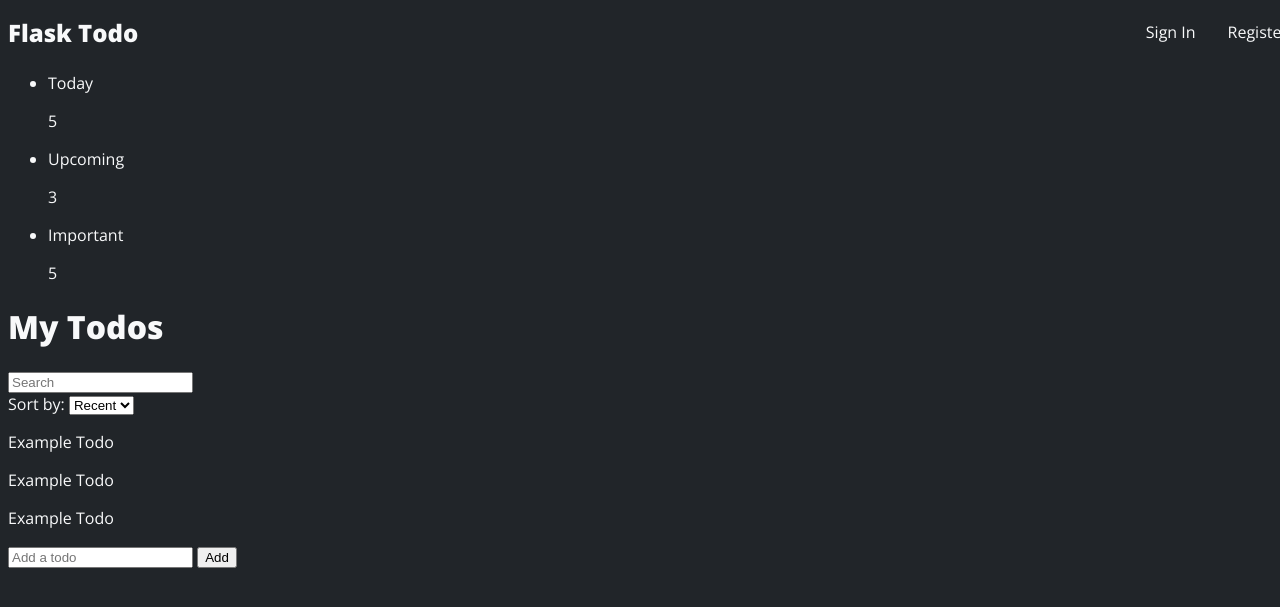
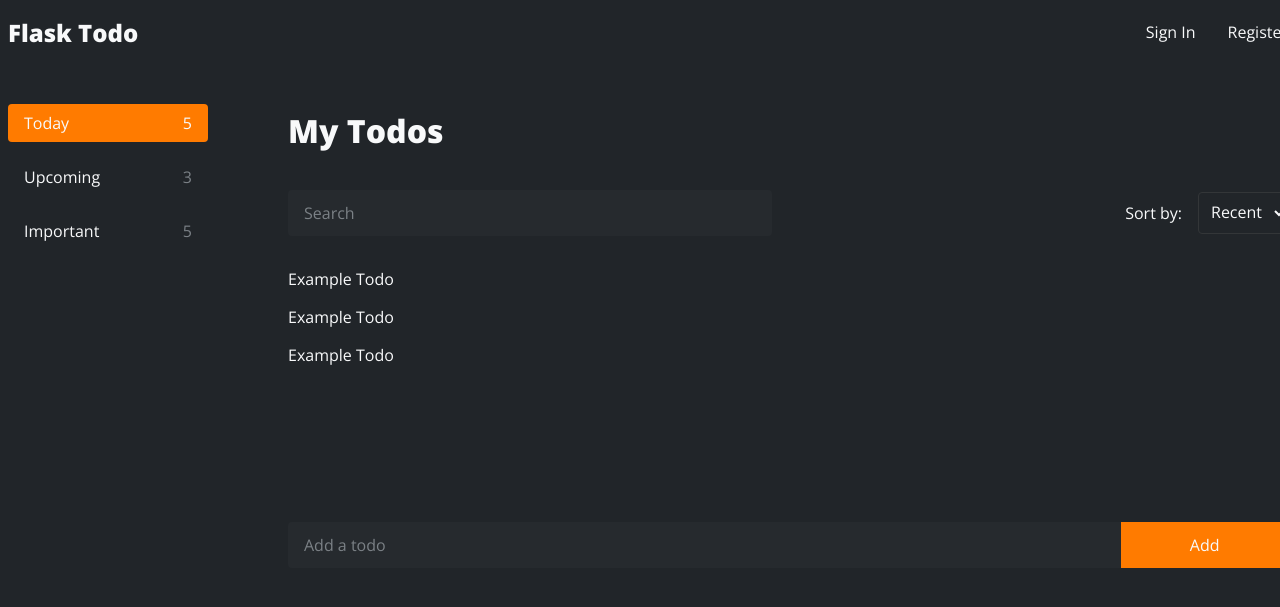
Before and after one commit to robokae/Flask-Mini-Blog, a Flask app: page /home in a window 1280 px wide. Shown: the top 607 px of the page. Run offline with Flask 2, Linux system fonts and the light colour scheme; the visitor is signed in with stand-in values (Sample User, id 1).

Commit message:
add home page styling

```diff
--- /dev/null
+++ b/static/css/home.css
@@ -0,0 +1,121 @@
+.todos {
+    width: 100%;
+    height: 60vh;
+    display: flex;
+    justify-content: center;
+    padding-top: 2rem;
+}
+
+.todos__content {
+    width: 100%;
+    display: grid;
+    grid-template-columns: 1fr 5fr;
+    gap: 5rem;
+}
+
+.todos__content-right {
+    display: flex;
+    flex-direction: column;
+    gap: 1rem;
+    justify-content: space-between;
+}
+
+.todos__side-menu {
+    padding: 0;
+    display: flex;
+    flex-direction: column;
+    gap: 1rem;
+}
+
+.todos__side-menu-item {
+    padding: .5rem 1rem;
+    list-style: none;
+    display: flex;
+    flex-direction: row;
+    justify-content: space-between;
+    gap: 3rem;
+}
+
+.todos__side-menu-item--active {
+    background-color: var(--accent-col);
+    border-radius: .25rem;
+}
+
+.todos__side-menu-text {
+    margin: 0;
+}
+
+.todos__side-menu-text--secondary {
+    color: var(--tertiary-text-col);
+}
+
+.todos__side-menu-item--active > .todos__side-menu-text--secondary {
+    color: var(--primary-text-col);
+}
+
+.todos__filter-options {
+    display: grid;
+    grid-template-columns: 1fr 1fr;
+    gap: 2rem;
+    align-items: center;
+}
+
+.todos__search-bar,
+.todos__add-todo-input {
+    padding: .75rem 1rem;
+    font-size: 1rem;
+    font-family: 'Open Sans', Arial, Helvetica, sans-serif;
+    background-color: var(--secondary-bg-col);
+    color: var(--primary-text-col);
+    border: none;
+    border-radius: .25rem;
+}
+
+.todos__search-bar:focus,
+.todos__add-todo-input:focus {
+    outline: none;
+}
+
+::placeholder {
+    color: var(--tertiary-text-col);
+}
+
+.todos__dropdown {
+    display: flex;
+    justify-content: flex-end;
+    align-items: center;
+    gap: 1rem;
+}
+
+select {
+    padding: .5rem;
+    background-color: transparent;
+    border: 1px solid var(--border-col);
+    border-radius: .25rem;
+    color: var(--primary-text-col);
+    font-family: 'Open Sans', Arial, Helvetica, sans-serif;
+    font-size: 1rem;
+}
+
+.todos__todos-container {
+    height: 60%;
+}
+
+.todos__add-todo-form {
+    display: grid;
+    grid-template-columns: 5fr 1fr;
+}
+
+.todos__add-todo-input {
+    border-radius: .25rem 0 0 .25rem;
+}
+
+.todos__add-todo-button {
+    font-family: 'Open Sans', Arial, Helvetica, sans-serif;
+    font-size: 1rem;
+    background-color: var(--button-col);
+    color: var(--primary-text-col);
+    border: none;
+    border-radius: 0 .25rem .25rem 0;
+    cursor: pointer;
+}
--- a/static/css/variables.css
+++ b/static/css/variables.css
@@ -1,9 +1,12 @@
 :root {
     --primary-bg-col: #212529;
+    --secondary-bg-col: #262a2e;
     --primary-text-col: #f8f9fa;
     --secondary-text-col: #ff7b00;
+    --tertiary-text-col: #7b8186;
+    --accent-col: #ff7b00;
     --navbar-bg-col: #293241;
-    --border-col: #2d2f31;
+    --border-col: #333638;
     --button-col: #ff7b00;
 
     --page-header-height: 3rem;
--- a/templates/home.html
+++ b/templates/home.html
@@ -3,8 +3,8 @@
 
 {% block head %}
     {{ super() }}
-    <link rel="stylesheet" src="{{ url_for('static', filename='css/home.css') }}"/>
-    <link rel="stylesheet" src="{{ url_for('static', filename='css/todo.css') }}"/>
+    <link rel="stylesheet" href="{{ url_for('static', filename='css/home.css') }}"/>
+    <link rel="stylesheet" href="{{ url_for('static', filename='css/todo.css') }}"/>
 {% endblock %}
 
 {% block title %}Home{% endblock %}
@@ -14,17 +14,17 @@
         <div class="todos__content">
             <div class="todos__content-left">
                 <ul class="todos__side-menu">
-                    <li class="todos__side-menu-item">
+                    <li class="todos__side-menu-item todos__side-menu-item--active">
                         <p class="todos__side-menu-text">Today</p>
-                        <p class="todos__side-menu-text">5</p>
+                        <p class="todos__side-menu-text todos__side-menu-text--secondary">5</p>
                     </li>
                     <li class="todos__side-menu-item">
                         <p class="todos__side-menu-text">Upcoming</p>
-                        <p class="todos__side-menu-text">3</p>
+                        <p class="todos__side-menu-text todos__side-menu-text--secondary">3</p>
                     </li>
                     <li class="todos__side-menu-item">
                         <p class="todos__side-menu-text">Important</p>
-                        <p class="todos__side-menu-text">5</p>
+                        <p class="todos__side-menu-text todos__side-menu-text--secondary">5</p>
                     </li>
                 </ul>
             </div>
@@ -34,7 +34,7 @@
                     <input class="todos__search-bar" placeholder="Search" />
                     <div class="todos__dropdown">
                         <label class="todos__dropdown-label" for="sort-by">Sort by:</label>
-                        <select name="sort-by" id="sort-by">
+                        <select name="todos__dropdown-selector" id="sort-by">
                             <option value="recent">Recent</option>
                             <option value="alphabetical">A-Z</option>
                         </select>
@@ -45,7 +45,7 @@
                         {{ todo() }}
                     {% endfor %}
                 </div>
-                <form method="post">
+                <form class="todos__add-todo-form" method="post">
                     <input class="todos__add-todo-input" placeholder="Add a todo" />
                     <button class="todos__add-todo-button">Add</button>
                 </form>
```
